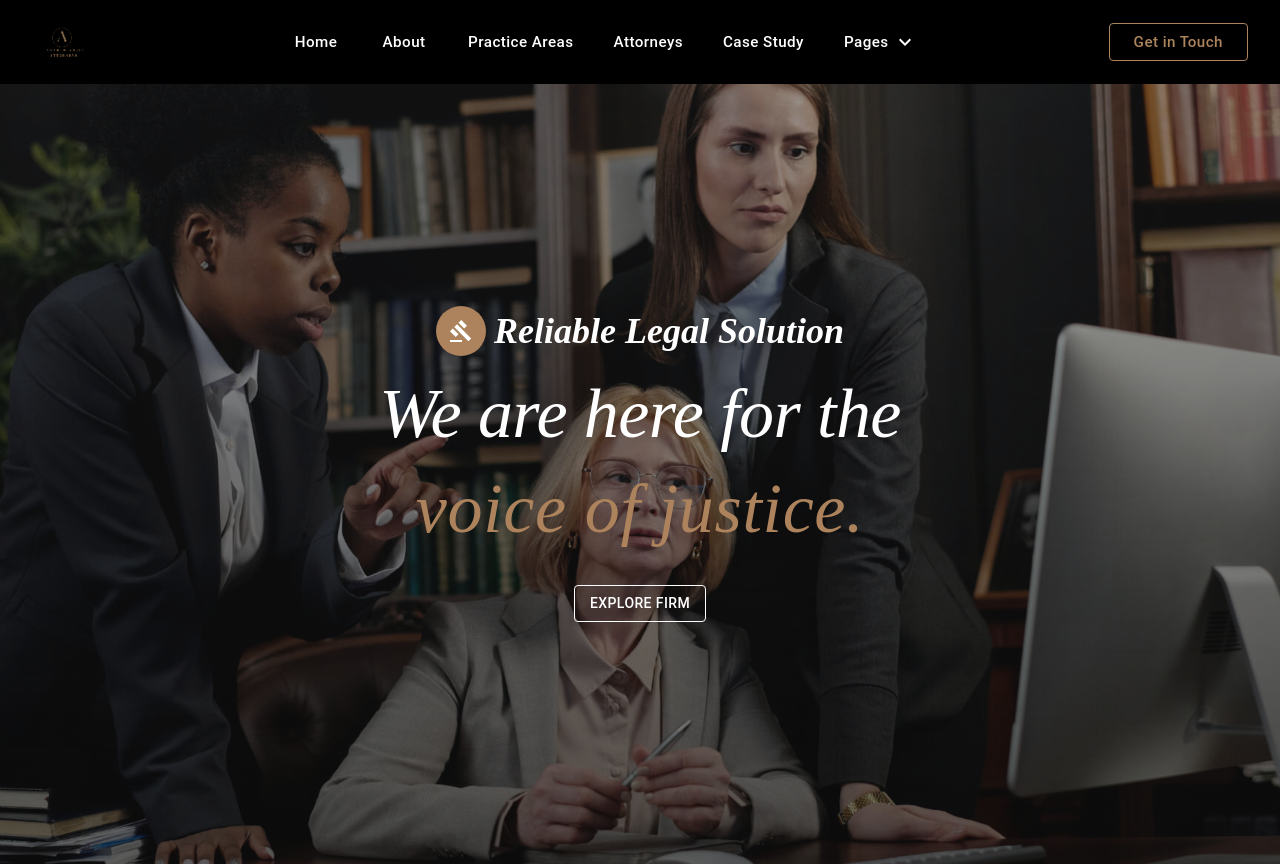
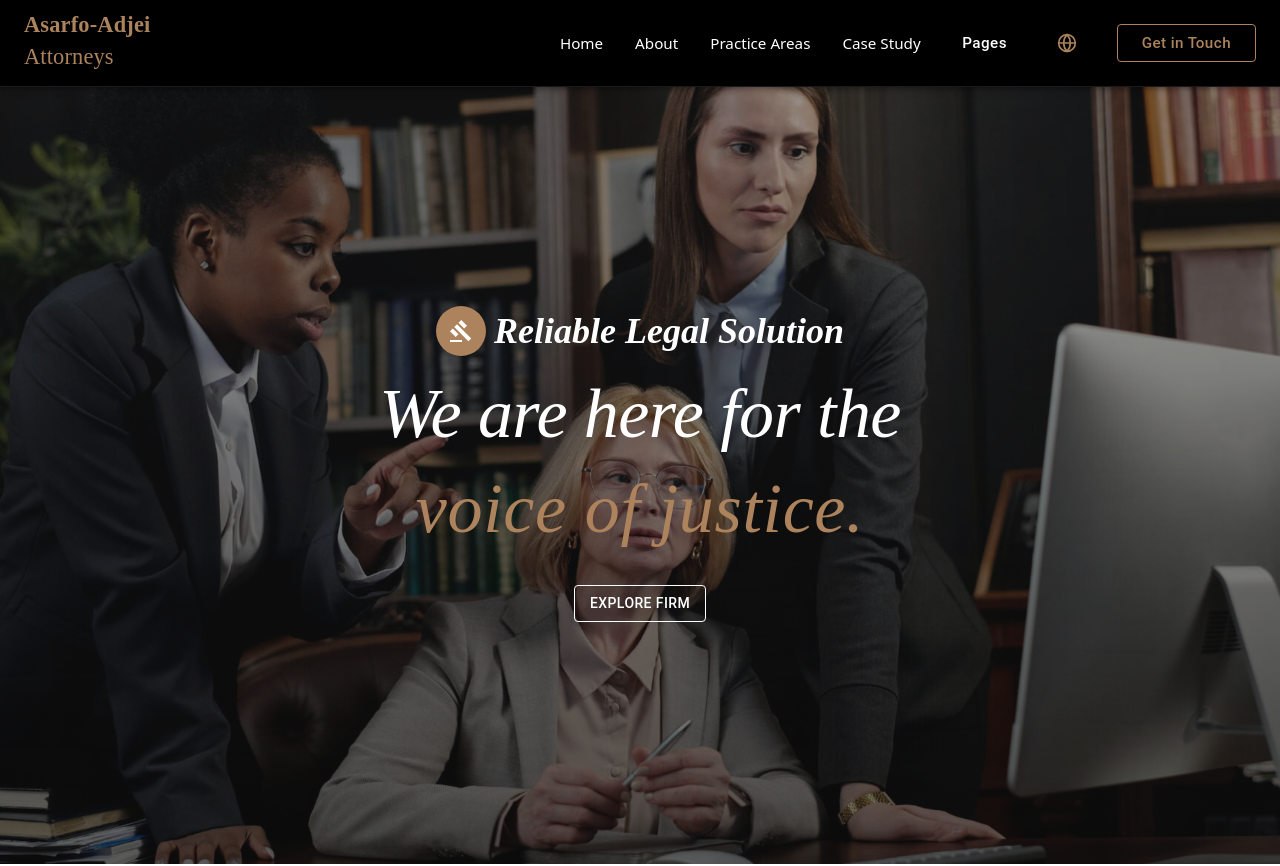
Before and after one commit to Abygurl-D/Asarfo-Adjei-Attorneys, a React (Vite) app: page / in a window 1280 px wide. Shown: the top 866 px of the page. Built offline with nearby package versions, Linux system fonts and the light colour scheme.

Commit message:
additional edits

```diff
--- a/src/components/Navbar.jsx
+++ b/src/components/Navbar.jsx
@@ -1,295 +1,244 @@
-import { useState, useEffect } from "react";
-import { Link, useNavigate } from "react-router-dom";
-import { AppBar, Toolbar, Button, IconButton, Menu, MenuItem, Box } from "@mui/material";
-import { Menu as MenuIcon, Close as CloseIcon, ExpandMore as ExpandMoreIcon } from "@mui/icons-material";
+import { useState } from "react";
+import { Link as RouterLink } from "react-router-dom";
+import {
+  AppBar,
+  Box,
+  Button,
+  Container,
+  IconButton,
+  Link,
+  Menu,
+  MenuItem,
+  Toolbar,
+  Typography,
+  useTheme,
+  useMediaQuery,
+} from "@mui/material";
+import { Menu as MenuIcon, Globe } from "lucide-react";
 
 const Navbar = () => {
-  const [scroll, setScroll] = useState(false);
-  const [menuOpen, setMenuOpen] = useState(false);
+  const theme = useTheme();
+  const isMobile = useMediaQuery(theme.breakpoints.down("md"));
   const [anchorEl, setAnchorEl] = useState(null);
-  const navigate = useNavigate();
+  const [languageAnchorEl, setLanguageAnchorEl] = useState(null);
 
-  useEffect(() => {
-    const handleScroll = () => {
-      setScroll(window.scrollY > 50);
+  const handleMenuOpen = (event) => {
+    setAnchorEl(event.currentTarget);
   };
-    window.addEventListener("scroll", handleScroll);
-    return () => window.removeEventListener("scroll", handleScroll);
-  }, []);
 
-  const toggleMenu = () => setMenuOpen(!menuOpen);
-  const handleDropdownOpen = (event) => setAnchorEl(event.currentTarget);
-  const handleDropdownClose = () => setAnchorEl(null);
+  const handleMenuClose = () => {
+    setAnchorEl(null);
+  };
 
-  const handlePageNavigation = (path) => {
-    navigate(path);
-    setMenuOpen(false);
-    handleDropdownClose();
+  const handleLanguageMenuOpen = (event) => {
+    setLanguageAnchorEl(event.currentTarget);
+  };
+
+  const handleLanguageMenuClose = () => {
+    setLanguageAnchorEl(null);
   };
 
   return (
     <AppBar
       position="fixed"
-      elevation={scroll ? 4 : 0}
       sx={{
-        backgroundColor: "black",
-        transition: "background-color 0.3s",
+        backgroundColor: "#000000",
+        borderBottom: "1px solid rgba(255, 255, 255, 0.1)",
       }}
     >
+      <Container maxWidth="xl">
         <Toolbar
+          disableGutters
           sx={{
-          display: "flex",
-          justifyContent: "space-between",
-          px: { xs: 2, lg: 4 },
-          py: 1.5,
-          minHeight: { xs: '70px', sm: '80px' }
+            minHeight: { xs: "70px", sm: "80px" },
+            py: { xs: 1, sm: 1.5 },
           }}
         >
           {/* Logo */}
-        <Link to="/" style={{ textDecoration: 'none', display: 'flex', alignItems: 'center',}}>
           <Box
-            component="img"
-            src="/src/assets/images/logos1.png"
-            alt="Asarfo-Adjei Attorneys"
+            component={RouterLink}
+            to="/"
             sx={{
-              height: { xs: '55px', sm: '60px' },
-              width: 'auto',
-              objectFit: "contain",
-              cursor: "pointer",
-              transition: 'opacity 0.3s ease',
-              "&:hover": { opacity: 0.85 },
-              mr: 1,
-              display: 'block',
-              fontWeight: 'bold',
-              fontSize: '50px'
+              display: "flex",
+              flexDirection: "column",
+              alignItems: "flex-start",
+              flexGrow: { xs: 1, md: 0 },
+              textDecoration: "none",
             }}
-          />
-        </Link>
+          >
+            <Typography
+              variant="h6"
+              sx={{
+                color: "#AB835C",
+                fontFamily: "Playfair Display",
+                fontWeight: 600,
+                fontSize: { xs: "1.2rem", sm: "1.4rem" },
+                lineHeight: 1.2,
+              }}
+            >
+              Asarfo-Adjei
+            </Typography>
+            <Typography
+              variant="subtitle2"
+              sx={{
+                color: "#AB835C",
+                fontFamily: "Playfair Display",
+                fontWeight: 500,
+                fontSize: { xs: "1.2rem", sm: "1.4rem" },
+              }}
+            >
+              Attorneys
+            </Typography>
+          </Box>
 
-        {/* Nav Links - Desktop */}
-        <Box sx={{ display: { xs: "none", lg: "flex" }, gap: 3 }}>
+          {isMobile ? (
+            <Box sx={{ display: "flex", gap: 2 }}>
+              {/* Language Selector - Mobile */}
+              <IconButton
+                onClick={handleLanguageMenuOpen}
+                sx={{
+                  color: "#AB835C",
+                }}
+              >
+                <Globe size={24} />
+              </IconButton>
+
+              {/* Mobile Menu Button */}
+              <IconButton
+                onClick={handleMenuOpen}
+                sx={{
+                  color: "#AB835C",
+                }}
+              >
+                <MenuIcon size={24} />
+              </IconButton>
+            </Box>
+          ) : (
+            <Box
+              sx={{
+                display: "flex",
+                alignItems: "center",
+                gap: 4,
+                ml: "auto",
+              }}
+            >
+              {/* Navigation Links */}
               {[
                 { name: "Home", path: "/" },
                 { name: "About", path: "/about" },
                 { name: "Practice Areas", path: "/practice-areas" },
-            { name: "Attorneys", path: "/attorneys" },
-            { name: "Case Study", path: "/case-study" }
+                { name: "Case Study", path: "/case-study" },
               ].map((item) => (
-            <Button
+                <Link
                   key={item.path}
-              component={Link}
+                  component={RouterLink}
                   to={item.path}
                   sx={{
                     color: "white",
-                fontSize: '0.95rem',
+                    textDecoration: "none",
+                    fontSize: "0.95rem",
                     fontWeight: 500,
-                "&:hover": { color: "#AB835C" },
-                textTransform: 'none'
+                    position: "relative",
+                    "&::after": {
+                      content: '""',
+                      position: "absolute",
+                      width: "0%",
+                      height: "2px",
+                      bottom: -4,
+                      left: 0,
+                      backgroundColor: "#AB835C",
+                      transition: "width 0.3s ease",
+                    },
+                    "&:hover": {
+                      color: "#AB835C",
+                      "&::after": {
+                        width: "100%",
+                      },
+                    },
                   }}
                 >
                   {item.name}
-            </Button>
+                </Link>
               ))}
 
-          {/* Dropdown Menu */}
+              {/* Pages Dropdown */}
+              <Box>
                 <Button
-            onClick={handleDropdownOpen}
+                  onClick={handleMenuOpen}
                   sx={{
                     color: "white",
-              display: "flex",
-              alignItems: "center",
-              fontSize: '0.95rem',
+                    fontSize: "0.95rem",
                     fontWeight: 500,
+                    textTransform: "none",
                     "&:hover": { color: "#AB835C" },
-              textTransform: 'none'
                   }}
                 >
-            Pages <ExpandMoreIcon sx={{ ml: 0.5 }} />
+                  Pages
                 </Button>
                 <Menu
                   anchorEl={anchorEl}
                   open={Boolean(anchorEl)}
-            onClose={handleDropdownClose}
+                  onClose={handleMenuClose}
                   PaperProps={{
                     sx: {
                       mt: 1,
-                backgroundColor: 'black',
-                color: 'white',
-                '& .MuiMenuItem-root': {
-                  fontSize: '0.95rem',
-                  color: 'white',
-                  '&:hover': {
-                    backgroundColor: 'rgba(171, 131, 92, 0.1)',
-                    color: '#AB835C'
-                  }
-                }
-              }
+                      backgroundColor: "#000000",
+                      border: "1px solid rgba(255, 255, 255, 0.1)",
+                      "& .MuiMenuItem-root": {
+                        color: "white",
+                        fontSize: "0.95rem",
+                        transition: "all 0.3s ease",
+                        "&:hover": {
+                          backgroundColor: "rgba(171, 131, 92, 0.1)",
+                          color: "#AB835C",
+                        },
+                      },
+                    },
                   }}
                 >
-            {[
-              { name: "FAQs", path: "/faqs" },
-              { name: "Testimonials", path: "/testimonials" },
-              { name: "CSR", path: "/csr" }
-            ].map((page) => (
                   <MenuItem
-                key={page.path}
-                onClick={() => handlePageNavigation(page.path)}
-                component={Link}
-                to={page.path}
+                    component={RouterLink}
+                    to="/testimonials"
+                    onClick={handleMenuClose}
                   >
-                {page.name}
+                    Testimonials
                   </MenuItem>
-            ))}
+                  <MenuItem
+                    component={RouterLink}
+                    to="/faqs"
+                    onClick={handleMenuClose}
+                  >
+                    FAQs
+                  </MenuItem>
                 </Menu>
               </Box>
 
+              {/* Language Selector */}
+              <IconButton
+                onClick={handleLanguageMenuOpen}
+                sx={{
+                  color: "#AB835C",
+                }}
+              >
+                <Globe size={20} />
+              </IconButton>
+
               {/* Get in Touch Button */}
               <Button
-          component={Link}
+                component={RouterLink}
                 to="/contact"
                 variant="outlined"
                 sx={{
-            display: { xs: "none", lg: "block" },
                   borderColor: "#AB835C",
                   color: "#AB835C",
-            fontSize: '0.95rem',
+                  fontSize: "0.95rem",
                   fontWeight: 500,
-            textTransform: 'none',
+                  textTransform: "none",
                   px: 3,
                   "&:hover": {
                     backgroundColor: "#AB835C",
+                    borderColor: "#AB835C",
                     color: "white",
-              borderColor: "#AB835C"
-            },
-          }}
-        >
-          Get in Touch
-        </Button>
-
-        {/* Mobile Menu Icon */}
-        <IconButton
-          sx={{
-            display: { lg: "none" },
-            color: "#AB835C",
-            padding: '8px'
-          }}
-          onClick={toggleMenu}
-        >
-          {menuOpen ? <CloseIcon /> : <MenuIcon />}
-        </IconButton>
-      </Toolbar>
-
-      {/* Mobile Menu */}
-      {menuOpen && (
-        <Box
-          sx={{
-            display: { lg: "none" },
-            position: "absolute",
-            top: { xs: '70px', sm: '80px' },
-            left: 0,
-            width: "100%",
-            bgcolor: "black",
-            p: 2,
-            boxShadow: 3
-          }}
-        >
-          {[
-            { name: "Home", path: "/" },
-            { name: "About", path: "/about" },
-            { name: "Practice Areas", path: "/practice-areas" },
-            { name: "Attorneys", path: "/attorneys" },
-            { name: "Case Study", path: "/case-study" }
-          ].map((item) => (
-            <Button
-              key={item.path}
-              component={Link}
-              to={item.path}
-              onClick={() => setMenuOpen(false)}
-              sx={{
-                color: "white",
-                display: "block",
-                textAlign: "left",
-                width: "100%",
-                fontSize: '0.95rem',
-                fontWeight: 500,
-                textTransform: 'none',
-                py: 1,
-                "&:hover": { color: "#AB835C" }
-              }}
-            >
-              {item.name}
-            </Button>
-          ))}
-
-          {/* Mobile Pages Menu */}
-          <Button
-            onClick={handleDropdownOpen}
-            sx={{
-              color: "#AB835C",
-              textAlign: "left",
-              width: "100%",
-              fontSize: '0.95rem',
-              fontWeight: 500,
-              textTransform: 'none',
-              py: 1,
-              "&:hover": { color: "#AB835C" }
-            }}
-          >
-            Pages <ExpandMoreIcon sx={{ ml: 0.5 }} />
-          </Button>
-          <Menu
-            anchorEl={anchorEl}
-            open={Boolean(anchorEl)}
-            onClose={handleDropdownClose}
-            PaperProps={{
-              sx: {
-                backgroundColor: 'black',
-                color: 'white',
-                '& .MuiMenuItem-root': {
-                  fontSize: '0.95rem',
-                  color: 'white',
-                  '&:hover': {
-                    backgroundColor: 'rgba(171, 131, 92, 0.1)',
-                    color: '#AB835C'
-                  }
-                }
-              }
-            }}
-          >
-            {[
-              { name: "FAQs", path: "/faqs" },
-              { name: "Testimonials", path: "/testimonials" },
-              { name: "CSR", path: "/csr" }
-            ].map((page) => (
-              <MenuItem
-                key={page.path}
-                onClick={() => handlePageNavigation(page.path)}
-                component={Link}
-                to={page.path}
-              >
-                {page.name}
-              </MenuItem>
-            ))}
-          </Menu>
-
-          {/* Mobile Get in Touch Button */}
-          <Button
-            component={Link}
-            to="/contact"
-            onClick={() => setMenuOpen(false)}
-            variant="outlined"
-            sx={{
-              mt: 2,
-              width: "100%",
-              borderColor: "#AB835C",
-              color: "#AB835C",
-              fontSize: '0.95rem',
-              fontWeight: 500,
-              textTransform: 'none',
-              "&:hover": {
-                backgroundColor: "#AB835C",
-                color: "white",
-                borderColor: "#AB835C"
                   },
                 }}
               >
@@ -297,6 +246,103 @@ const Navbar = () => {
               </Button>
             </Box>
           )}
+
+          {/* Mobile Menu */}
+          <Menu
+            anchorEl={anchorEl}
+            open={Boolean(anchorEl)}
+            onClose={handleMenuClose}
+            sx={{ display: { xs: "block", md: "none" } }}
+            PaperProps={{
+              sx: {
+                width: "100%",
+                maxWidth: "100%",
+                left: "0 !important",
+                right: "0",
+                backgroundColor: "#000000",
+                borderTop: "1px solid rgba(255, 255, 255, 0.1)",
+                "& .MuiMenuItem-root": {
+                  color: "white",
+                  fontSize: "0.95rem",
+                  py: 1.5,
+                  transition: "all 0.3s ease",
+                  "&:hover": {
+                    backgroundColor: "rgba(171, 131, 92, 0.1)",
+                    color: "#AB835C",
+                  },
+                },
+              },
+            }}
+          >
+            {[
+              { name: "Home", path: "/" },
+              { name: "About", path: "/about" },
+              { name: "Practice Areas", path: "/practice-areas" },
+              { name: "Case Study", path: "/case-study" },
+              { name: "Testimonials", path: "/testimonials" },
+              { name: "FAQs", path: "/faqs" },
+            ].map((item) => (
+              <MenuItem
+                key={item.path}
+                component={RouterLink}
+                to={item.path}
+                onClick={handleMenuClose}
+              >
+                {item.name}
+              </MenuItem>
+            ))}
+            <MenuItem sx={{ pt: 2 }}>
+              <Button
+                component={RouterLink}
+                to="/contact"
+                variant="outlined"
+                fullWidth
+                onClick={handleMenuClose}
+                sx={{
+                  borderColor: "#AB835C",
+                  color: "#AB835C",
+                  fontSize: "0.95rem",
+                  fontWeight: 500,
+                  textTransform: "none",
+                  "&:hover": {
+                    backgroundColor: "#AB835C",
+                    borderColor: "#AB835C",
+                    color: "white",
+                  },
+                }}
+              >
+                Get in Touch
+              </Button>
+            </MenuItem>
+          </Menu>
+
+          {/* Language Menu */}
+          <Menu
+            anchorEl={languageAnchorEl}
+            open={Boolean(languageAnchorEl)}
+            onClose={handleLanguageMenuClose}
+            PaperProps={{
+              sx: {
+                backgroundColor: "#000000",
+                border: "1px solid rgba(255, 255, 255, 0.1)",
+                "& .MuiMenuItem-root": {
+                  color: "white",
+                  fontSize: "0.95rem",
+                  transition: "all 0.3s ease",
+                  "&:hover": {
+                    backgroundColor: "rgba(171, 131, 92, 0.1)",
+                    color: "#AB835C",
+                  },
+                },
+              },
+            }}
+          >
+            <MenuItem onClick={handleLanguageMenuClose}>English</MenuItem>
+            <MenuItem onClick={handleLanguageMenuClose}>Français</MenuItem>
+            <MenuItem onClick={handleLanguageMenuClose}>Español</MenuItem>
+          </Menu>
+        </Toolbar>
+      </Container>
     </AppBar>
   );
 };
```
Lines whose indentation alone changed are shown as unchanged.
